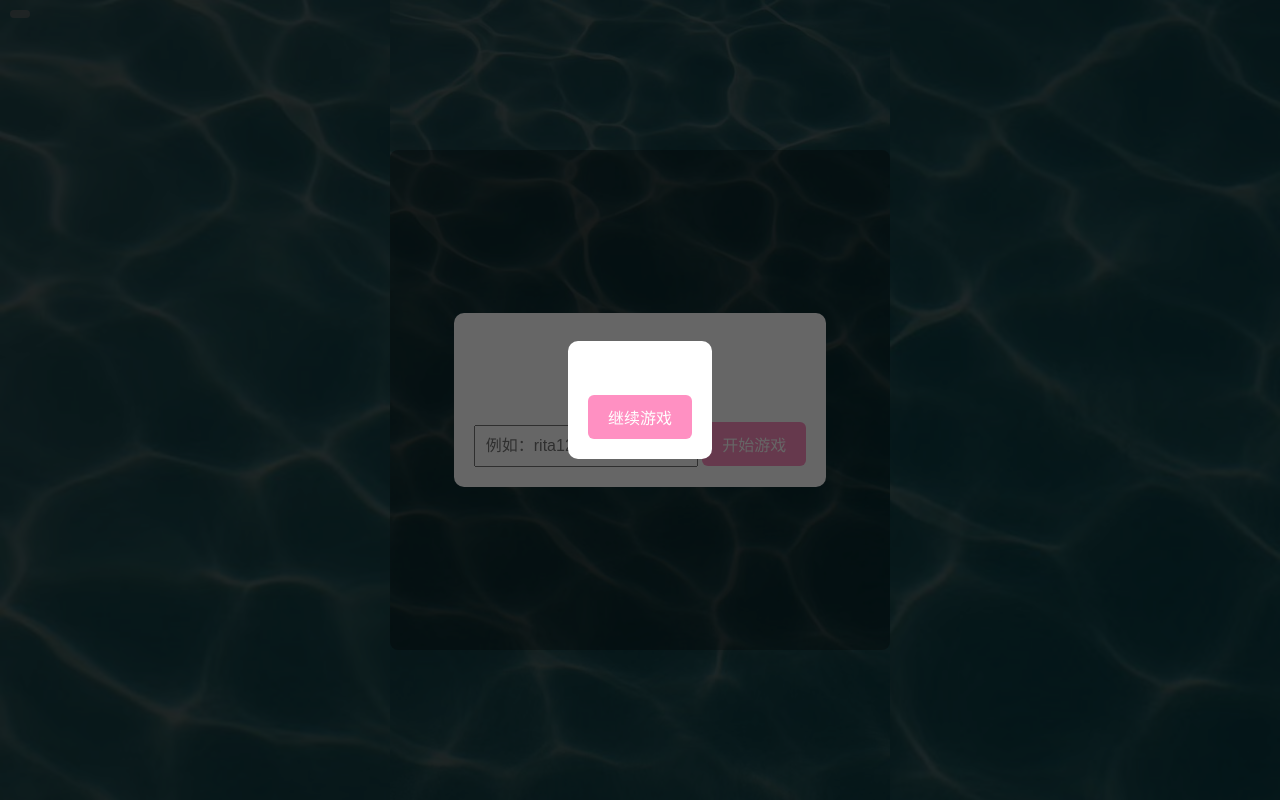
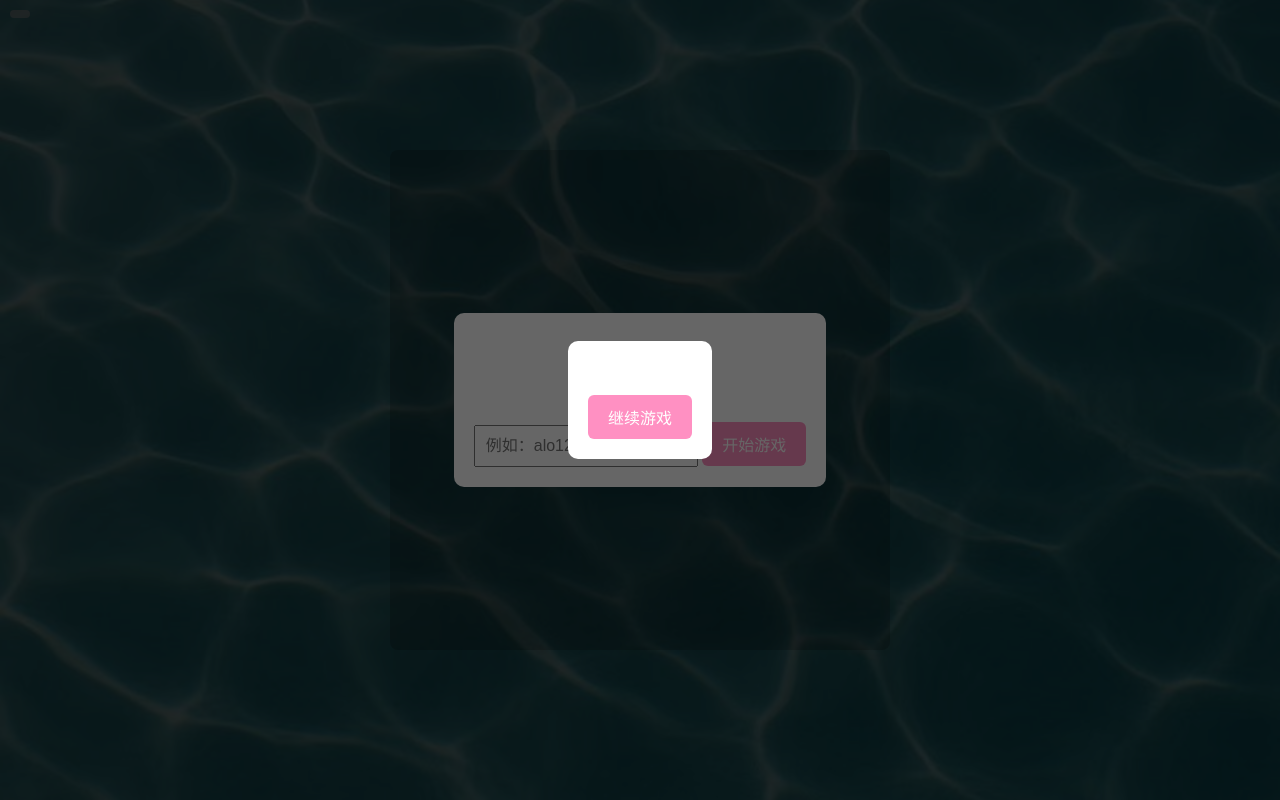
Before and after one commit to Rita-whatever/beijia13, a plain HTML site: page index.html in a window 1280 px wide. Drawn offline with Linux system fonts and the light colour scheme.

```diff
--- a/index.html
+++ b/index.html
@@ -2,7 +2,7 @@
 <html lang="zh">
 <head>
   <meta charset="UTF-8" />
-  <meta name="viewport" content="width=device-width, initial-scale=1.0, maximum-scale=1.0, user-scalable=no" />
+  <meta name="viewport" content="width=device-width, initial-scale=1.0">
   <title>贝佳十三纪年</title>
   <link rel="stylesheet" href="style.css">
 </head>
--- a/script.js
+++ b/script.js
@@ -135,7 +135,7 @@ document.addEventListener("DOMContentLoaded", () => {
   modal.innerHTML = `
     <div class="modal-content">
       <h2>请输入你的ID</h2>
-      <input type="text" id="userIdInput" placeholder="例如：rita123">
+      <input type="text" id="userIdInput" placeholder="例如：alo123">
       <button id="startGameBtn">开始游戏</button>
     </div>
   `;
--- a/style.css
+++ b/style.css
@@ -3,7 +3,7 @@ html, body {
   margin: 0;
   padding: 0;
   height: 100%;
-    /* background-color: #fce4ec; */
+  width: 100%;
   background-image: url('images/background.jpg');
   background-size: cover;
   background-position: center;
@@ -14,25 +14,17 @@ html, body {
   align-items: center;
   overflow: hidden;
 }
-
 #puzzle {
   display: grid;
   grid-template-columns: repeat(6, 1fr);
   gap: 4px;
-    background: rgba(0, 0, 0, 0.3);
+  width: min(90vmin, 500px);
+  height: min(90vmin, 500px);
+  background-color: rgba(0, 0, 0, 0.2);
   padding: 4px;
   border-radius: 8px;
   box-sizing: border-box;
-
-    /* 响应式缩放：手机占满，电脑不会太大 */
-    width: 90vmin;
-    height: 90vmin;
-    max-width: 500px;
-    max-height: 500px;
-    touch-action: none;
 }
-
-
 .tile {
   width: 100%;
   aspect-ratio: 1;
@@ -42,11 +34,9 @@ html, body {
   cursor: pointer;
   transition: transform 0.2s;
 }
-
 .tile:hover {
   transform: scale(1.03);
 }
-
 .empty {
   background-color: white;
 }
```
Lines whose indentation alone changed are shown as unchanged.
